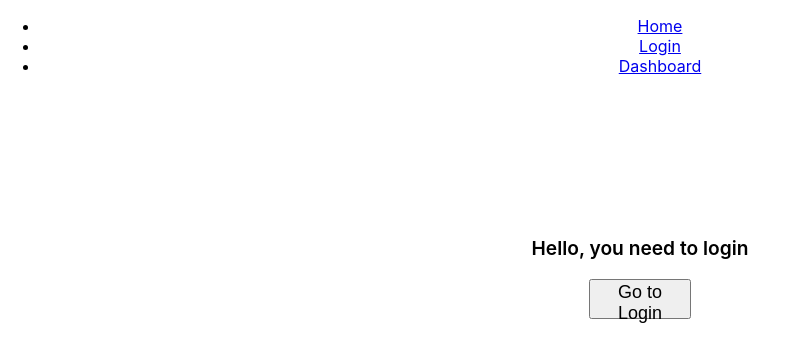
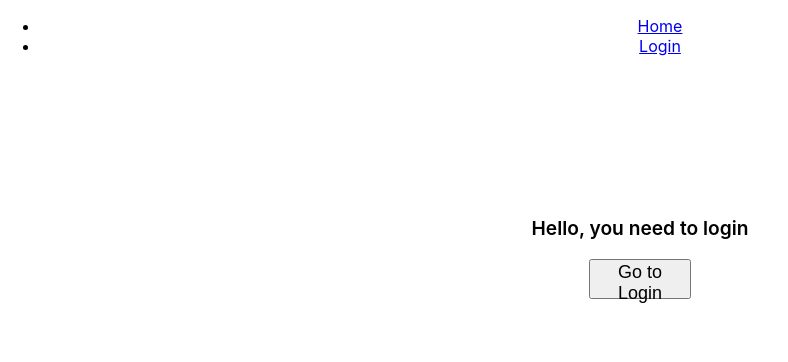
Before and after one commit to EduBarreira1212/react-router-learning, a React (Create React App) app: page / in a window 1280 px wide. Shown: the top 362 px of the page, without its empty margins (0-788 px from the left). Built offline with nearby package versions, Linux system fonts and the light colour scheme.

Commit message:
feat: link to dashboard removed

```diff
--- a/src/components/Navbar.tsx
+++ b/src/components/Navbar.tsx
@@ -10,9 +10,6 @@ const NavBar = () => {
                 <li>
                     <Link to={"/login"}>Login</Link>
                 </li>
-                <li>
-                    <Link to={"/dashboard"}>Dashboard</Link>
-                </li>
             </ul>
         </nav>
     );
```
